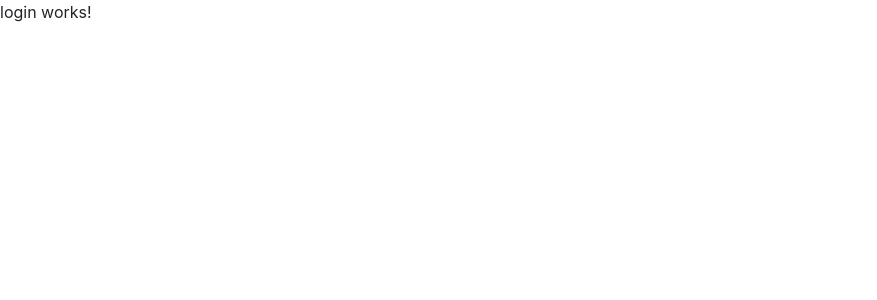
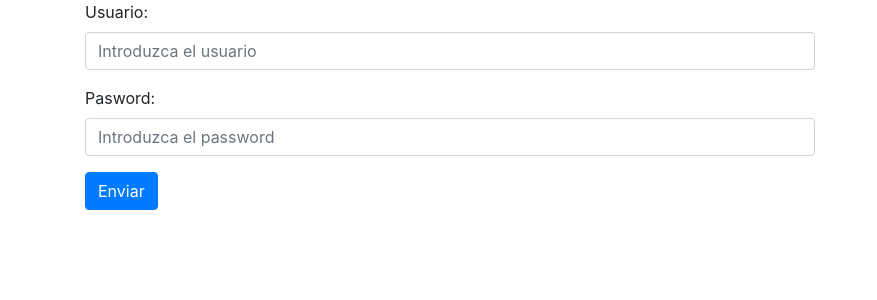
Before and after one commit to Seplarui/gestionClientes, an Angular app in the folder front/front/: page / in a window 1280 px wide. Shown: the top 300 px of the page, without its empty margins (0-877 px from the left). Built offline with nearby package versions, Linux system fonts and the light colour scheme.

Commit message:
navbar-service

```diff
--- a/front/front/src/app/app.module.ts
+++ b/front/front/src/app/app.module.ts
@@ -4,11 +4,13 @@ import { NgModule } from '@angular/core';
 import { AppRoutingModule } from './app-routing.module';
 import { AppComponent } from './app.component';
 import { LoginComponent } from './components/login/login.component';
+import { NavbarComponent } from './components/navbar/navbar.component';
 
 @NgModule({
   declarations: [
     AppComponent,
-    LoginComponent
+    LoginComponent,
+    NavbarComponent
   ],
   imports: [
     BrowserModule,
--- a/front/front/src/app/components/login/login.component.html
+++ b/front/front/src/app/components/login/login.component.html
@@ -1 +1,22 @@
-<p>login works!</p>
+<div class="container">
+  <div class="row"></div>
+  <div class="row">
+    <div class="col-md-8">
+      <form>
+        <div class="form-group">
+          <label for="userlogin">Usuario:</label>
+          <input type="text" class="form-control" id="userlogin" placeholder="Introduzca el usuario">
+        </div>
+        <div class="form-group">
+          <label for="passloging">Pasword:</label>
+          <input type="password" class="form-control" id="passlogin" placeholder="Introduzca el password">
+        </div>
+        <button type="submit" class="btn btn-primary">Enviar</button>
+      </form>
+    </div>
+  </div>
+  <div class="row">
+  </div>
+  <div class="row">
+  </div>
+</div>
--- /dev/null
+++ b/front/front/src/app/components/navbar/navbar.component.html
@@ -0,0 +1 @@
+<p>navbar works!</p>
--- /dev/null
+++ b/front/front/src/app/components/navbar/navbar.component.ts
@@ -0,0 +1,15 @@
+import { Component, OnInit } from '@angular/core';
+
+@Component({
+  selector: 'app-navbar',
+  templateUrl: './navbar.component.html',
+  styleUrls: ['./navbar.component.css']
+})
+export class NavbarComponent implements OnInit {
+
+  constructor() { }
+
+  ngOnInit(): void {
+  }
+
+}
```
Also changed, not shown: front/front/src/app/services/data-api.service.ts (added, +9 -0 lines), front/front/src/app/components/navbar/navbar.component.css (added), 2 other files (tests, documents, lock files or other folders).
